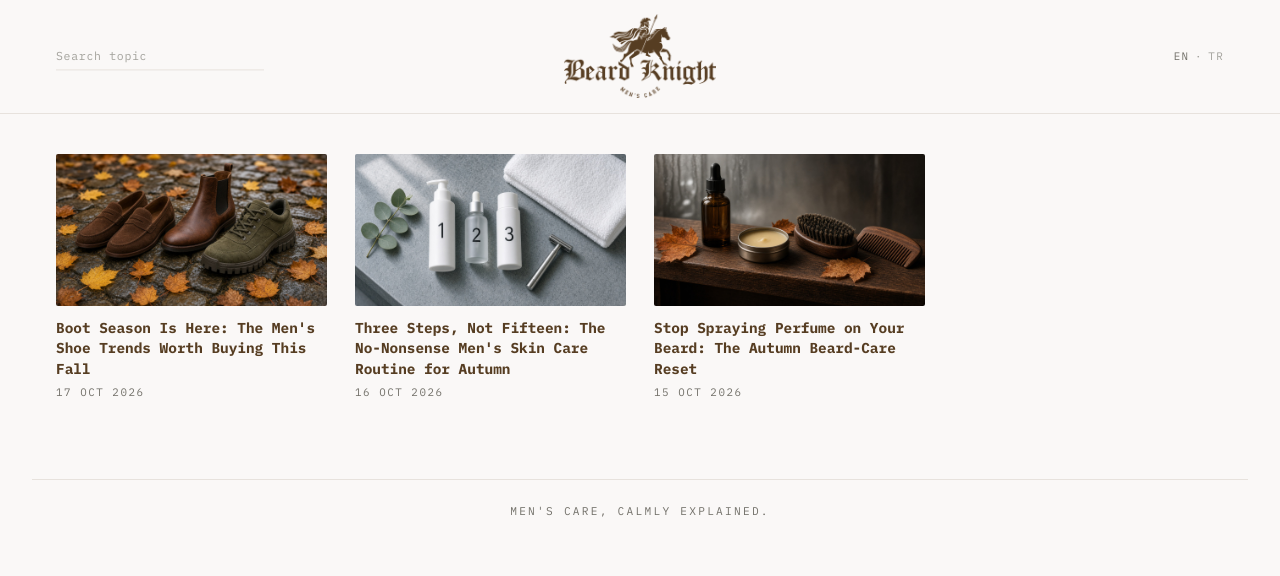
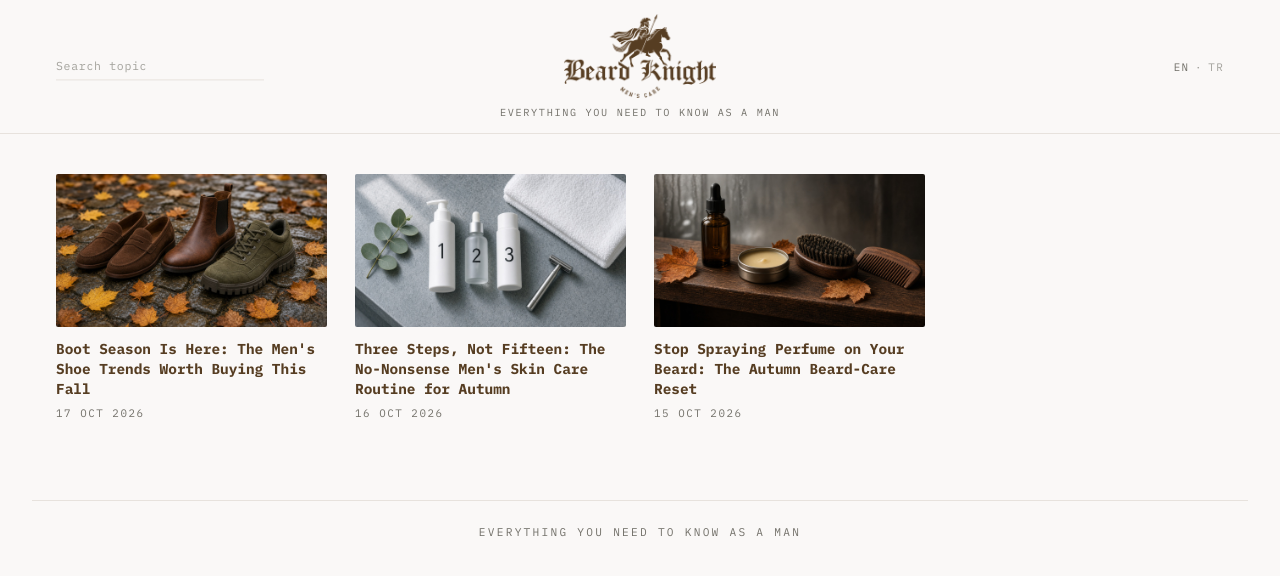
Before and after one commit to architect-high-level-core/beard-knight, a Jekyll site: the page built from index.html, in a window 1280 px wide. Shown: the top 576 px of the page. Built offline with Jekyll 4.4.1, drawn with Linux system fonts in a browser that asks for light colours.

Commit message:
Header tagline + meta description

```diff
--- a/_config.yml
+++ b/_config.yml
@@ -1,5 +1,5 @@
 title: Beard Knight
-description: Men's care, calmly explained.
+description: "Everything you need to know as a man"
 lang: en
 baseurl: ""
 url: https://beard-knight.com
--- a/_data/i18n.yml
+++ b/_data/i18n.yml
@@ -6,5 +6,5 @@ tr:
   back: "← Tüm yazılara dön"
   license: "Lisans:"
   home: "/tr/"
-  tagline: "Erkek bakımı, sakince anlatılır."
+  tagline: "Erkek olarak bilmen gereken her şey"
   months: [Oca, Şub, Mar, Nis, May, Haz, Tem, Ağu, Eyl, Eki, Kas, Ara]
--- a/_layouts/default.html
+++ b/_layouts/default.html
@@ -2,6 +2,8 @@
 {%- assign l = page.lang | default: site.lang | default: "en" -%}
 <html lang="{{ l }}"><head><meta charset="utf-8"><meta name="viewport" content="width=device-width,initial-scale=1">
 <title>{% if page.title %}{{ page.title }} · {% endif %}{{ site.title }}</title>
+{%- if l == "tr" -%}{%- assign tagline = site.data.i18n.tr.tagline -%}{%- else -%}{%- assign tagline = site.description -%}{%- endif %}
+<meta name="description" content="{{ tagline | escape }}">
 <link rel="icon" href="{{ '/favicon.ico' | relative_url }}" sizes="any">
 <link rel="icon" type="image/png" sizes="32x32" href="{{ '/assets/img/favicon-32.png' | relative_url }}">
 <link rel="apple-touch-icon" href="{{ '/assets/img/apple-touch-icon.png' | relative_url }}">
@@ -75,9 +77,12 @@ figure.header figcaption a{color:var(--muted)}
 .sr-none{margin:0;padding:.6rem .9rem;font-family:var(--mono);font-size:.72rem;color:var(--muted)}
 @media(max-width:600px){.site-header .inner{flex-wrap:wrap}.search{position:relative;left:auto;top:auto;transform:none;order:2;width:100%;margin-top:.7rem}.sr{width:100%}}
 @media(max-width:600px){.site-header .langs{top:calc(.9rem + 28px)}}
+.brandwrap{display:flex;flex-direction:column;align-items:center}
+.tagline{margin:.45rem 0 0;font-family:var(--mono);font-size:.64rem;line-height:1.3;text-transform:uppercase;letter-spacing:.16em;color:var(--muted);text-align:center}
+@media(max-width:600px){.tagline{font-size:.58rem;letter-spacing:.12em;margin-top:.35rem;max-width:15rem}}
 </style></head><body{% if page.wide %} class="wide"{% endif %}>
-<header class="site-header"><div class="inner">{% include search.html %}<a class="brand" href="{{ site.data.i18n[l].home | relative_url }}"><img class="logo" src="{{ '/assets/img/logo.png' | relative_url }}" alt="Beard Knight" width="163" height="90"></a>{% include langswitch.html %}</div></header>
+<header class="site-header"><div class="inner">{% include search.html %}<div class="brandwrap"><a class="brand" href="{{ site.data.i18n[l].home | relative_url }}"><img class="logo" src="{{ '/assets/img/logo.png' | relative_url }}" alt="Beard Knight" width="163" height="90"></a><p class="tagline">{{ tagline }}</p></div>{% include langswitch.html %}</div></header>
 <main>{{ content }}</main>
-<footer class="site-footer">{% if l == "tr" %}{{ site.data.i18n.tr.tagline }}{% else %}{{ site.description }}{% endif %}</footer>
+<footer class="site-footer">{{ tagline }}</footer>
 <script src="{{ '/assets/js/search.js' | relative_url }}" defer></script>
 </body></html>
```
